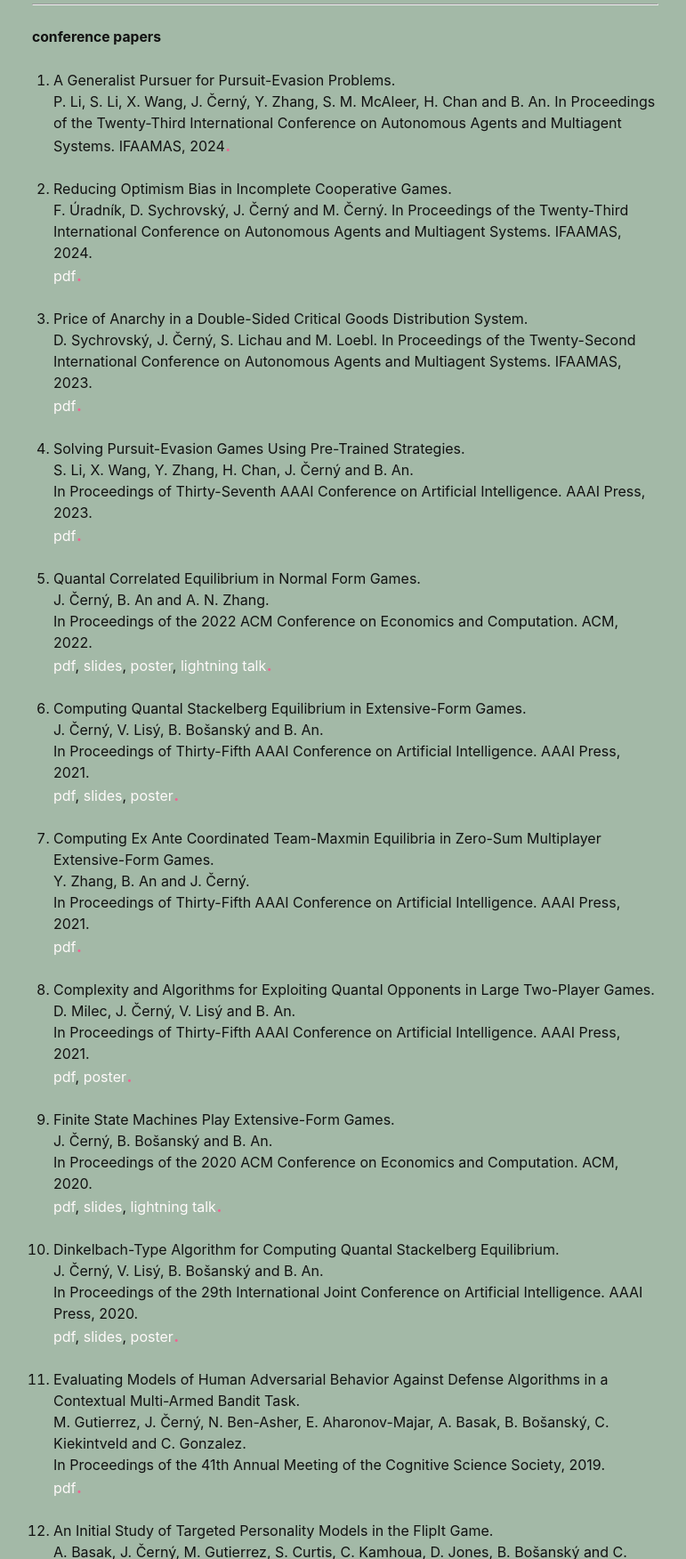
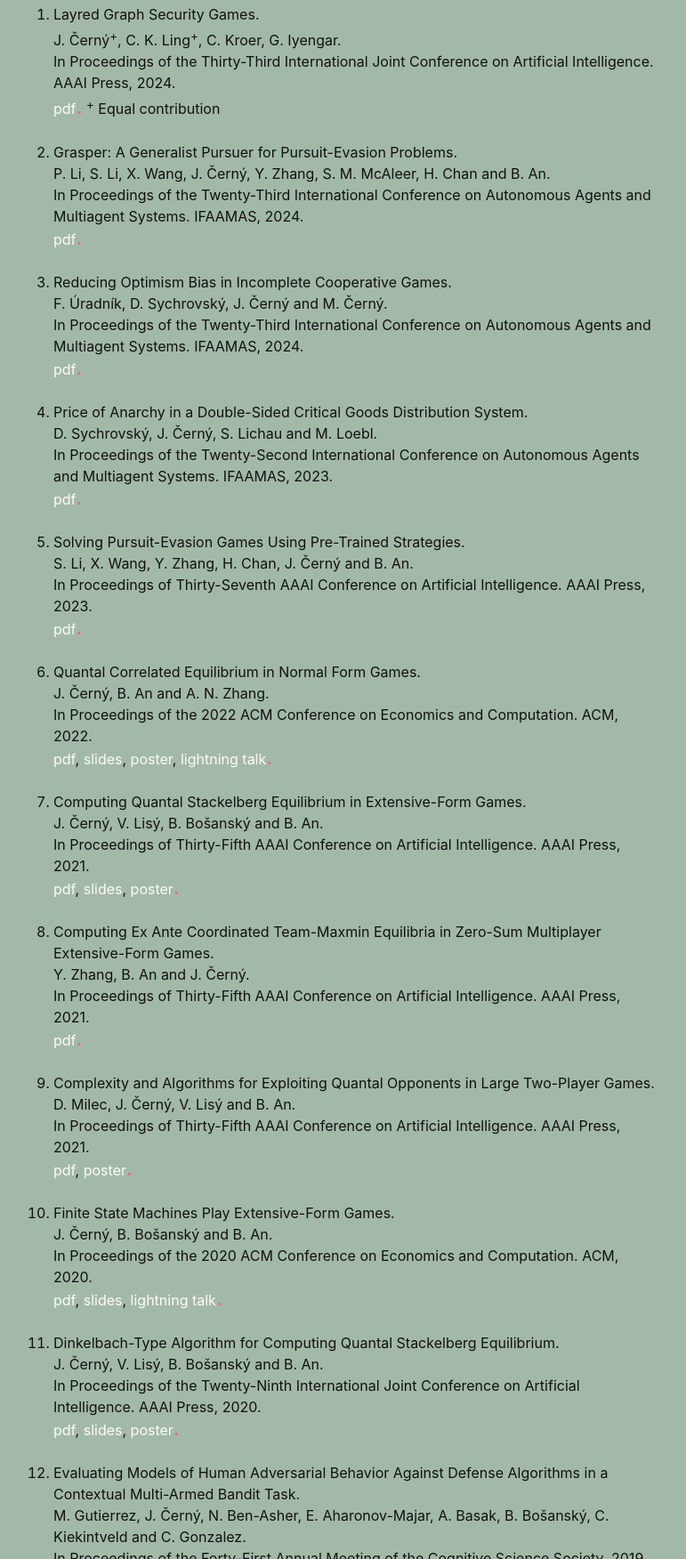
Before and after one commit to j-cerny/j-cerny.github.io, a plain HTML site: page biblio/index.html in a window 1280 px wide. Shown: the part 1048-2800 px from the top of the page at 89% size, without its empty margins (302-1073 px from the left). Drawn offline with nearby package versions, Linux system fonts and the light colour scheme.

Commit message:
added lgsg paper with chun kai

```diff
--- a/biblio/index.html
+++ b/biblio/index.html
@@ -141,17 +141,6 @@ D. Sychrovský, A. Jedličková, J. Černý and M. Loebl.<br>
 F. Úradník, D. Sychrovský, J. Černý and M. Černý.<br>
 In AAAI'24 Workshop on Graphs and more Complex Structures For Learning and Reasoning<span class="fancy" style="font-size: 150%">.</span></p>
 </li>
-</ol>
-<!-- 3. A Generalist Pursuer for Pursuit-Evasion Problems.
-P. Li, S. Li, X. Wang, J. Černý, Y. Zhang, S. M. McAleer, H. Chan and B. An<span class="fancy" style="font-size: 150%">.</span>
-
-4. Reducing Optimism Bias in Incomplete Cooperative Games.
-F. Úradník, D. Sychrovský, J. Černý and M. Černý<span class="fancy" style="font-size: 150%">.</span> -->
-<ol start="5">
-<li>
-<p>Layred Graph Security Games.<br>
-J. Černý, C. K. Ling, C. Kroer, G. Iyengar<span class="fancy" style="font-size: 150%">.</span></p>
-</li>
 <li>
 <p>Partially Observable Markov Persuassion Process.<br>
 M. Hattrup, J. Černý, H. Xu<span class="fancy" style="font-size: 150%">.</span></p>
@@ -180,12 +169,28 @@ In Personality and Individual Differences. Elsevier, 2020.<br>
 <h4 id="conference-papers">conference papers</h4>
 <ol>
 <li>
-<p>A Generalist Pursuer for Pursuit-Evasion Problems.<br>
-P. Li, S. Li, X. Wang, J. Černý, Y. Zhang, S. M. McAleer, H. Chan and B. An. In Proceedings of the Twenty-Third International Conference on Autonomous Agents and Multiagent Systems. IFAAMAS, 2024<span class="fancy" style="font-size: 150%">.</span></p>
+<p>Layred Graph Security Games.<br>
+J. Černý<sup>+</sup>, C. K. Ling<sup>+</sup>, C. Kroer, G. Iyengar.<br>
+In Proceedings of the Thirty-Third International Joint Conference on Artificial Intelligence. AAAI Press, 2024. <br>
+<a href="https://drive.google.com/file/d/1XXSRgIKi9U6MAlDj_qlSAiNL-vfz7ZRa/view?usp=sharing"
+
+   target="_blank" rel="noreferrer noopener"
+>pdf</a><span class="fancy" style="font-size: 150%">.</span>
+<sup>+</sup> Equal contribution</p>
+</li>
+<li>
+<p>Grasper: A Generalist Pursuer for Pursuit-Evasion Problems.<br>
+P. Li, S. Li, X. Wang, J. Černý, Y. Zhang, S. M. McAleer, H. Chan and B. An.<br>
+In Proceedings of the Twenty-Third International Conference on Autonomous Agents and Multiagent Systems. IFAAMAS, 2024.<br>
+<a href="https://drive.google.com/file/d/1kc5cosTy0AcW6nhDDz8bnJQ7N5F9wViy/view?usp=sharing"
+
+   target="_blank" rel="noreferrer noopener"
+>pdf</a><span class="fancy" style="font-size: 150%">.</span></p>
 </li>
 <li>
 <p>Reducing Optimism Bias in Incomplete Cooperative Games.<br>
-F. Úradník, D. Sychrovský, J. Černý and M. Černý. In Proceedings of the Twenty-Third International Conference on Autonomous Agents and Multiagent Systems. IFAAMAS, 2024.<br>
+F. Úradník, D. Sychrovský, J. Černý and M. Černý.<br>
+In Proceedings of the Twenty-Third International Conference on Autonomous Agents and Multiagent Systems. IFAAMAS, 2024.<br>
 <a href="https://arxiv.org/abs/2402.01930"
 
    target="_blank" rel="noreferrer noopener"
@@ -193,7 +198,8 @@ F. Úradník, D. Sychrovský, J. Černý and M. Černý. In Proceedings of the T
 </li>
 <li>
 <p>Price of Anarchy in a Double-Sided Critical Goods Distribution System.<br>
-D. Sychrovský, J. Černý, S. Lichau and M. Loebl. In Proceedings of the Twenty-Second International Conference on Autonomous Agents and Multiagent Systems. IFAAMAS, 2023.<br>
+D. Sychrovský, J. Černý, S. Lichau and M. Loebl.<br>
+In Proceedings of the Twenty-Second International Conference on Autonomous Agents and Multiagent Systems. IFAAMAS, 2023.<br>
 <a href="https://drive.google.com/file/d/13Ij9AG2Hne4Sv1nTmxshJVajnexauthP/view?usp=sharing"
 
    target="_blank" rel="noreferrer noopener"
@@ -280,7 +286,7 @@ In Proceedings of the 2020 ACM Conference on Economics and Computation. ACM, 202
 <li>
 <p>Dinkelbach-Type Algorithm for Computing Quantal Stackelberg Equilibrium.<br>
 J. Černý, V. Lisý, B. Bošanský and B. An.<br>
-In Proceedings of the 29th International Joint Conference on Artificial Intelligence. AAAI Press, 2020.<br>
+In Proceedings of the Twenty-Ninth International Joint Conference on Artificial Intelligence. AAAI Press, 2020.<br>
 <a href="https://drive.google.com/file/d/15vFhAVM1CUBjYGz7_dvirLZj9msObCuI/view?usp=sharing"
 
    target="_blank" rel="noreferrer noopener"
@@ -295,7 +301,7 @@ In Proceedings of the 29th International Joint Conference on Artificial Intellig
 <li>
 <p>Evaluating Models of Human Adversarial Behavior Against Defense Algorithms in a Contextual Multi-Armed Bandit Task.<br>
 M. Gutierrez, J. Černý, N. Ben-Asher, E. Aharonov-Majar, A. Basak, B. Bošanský, C. Kiekintveld and C. Gonzalez.<br>
-In Proceedings of the 41th Annual Meeting of the Cognitive Science Society, 2019.<br>
+In Proceedings of the Forty-First Annual Meeting of the Cognitive Science Society, 2019.<br>
 <a href="https://drive.google.com/file/d/1YDXlRSUDI8WtZF2H8GkUKLqyYfQ8Ylpw/view?usp=sharing"
 
    target="_blank" rel="noreferrer noopener"
```
Also changed, not shown: 2 other files.
